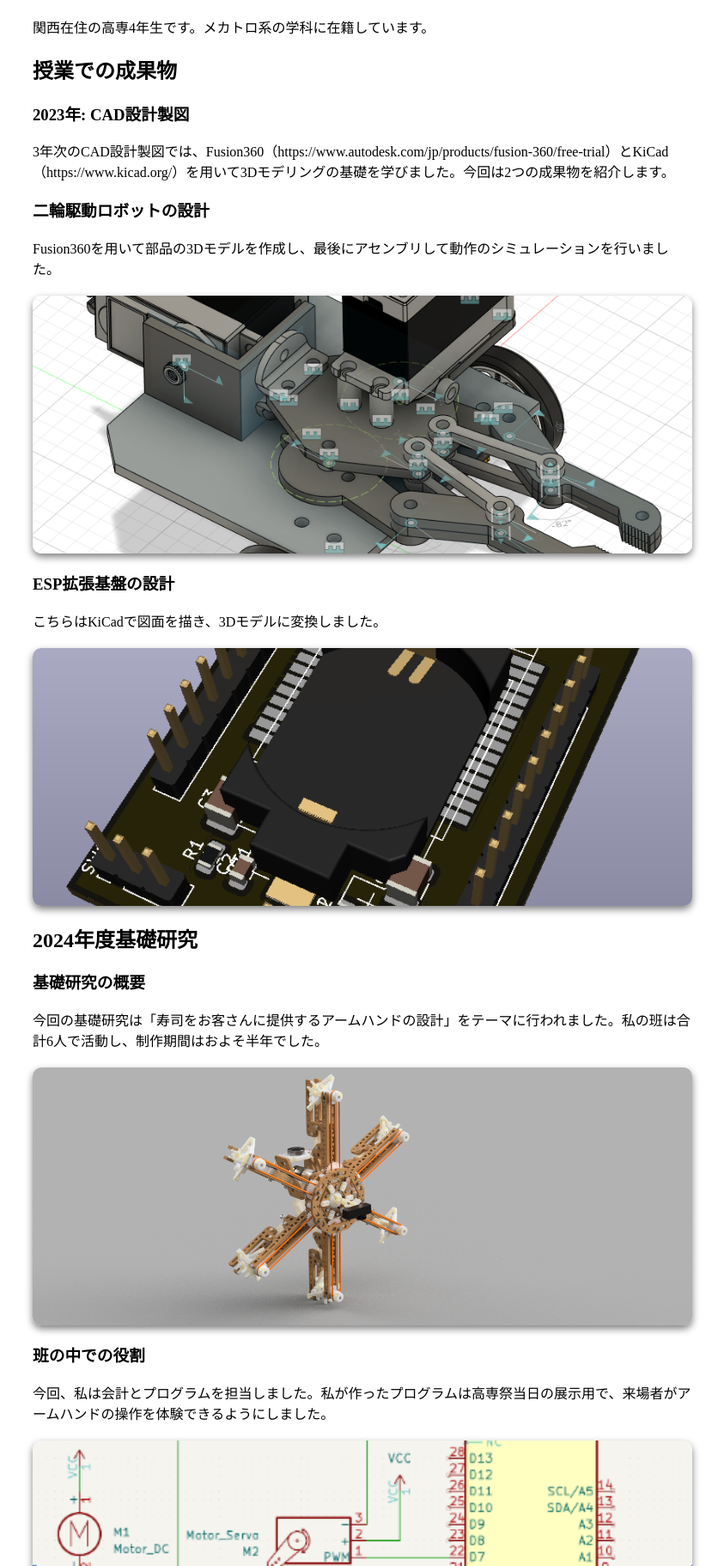
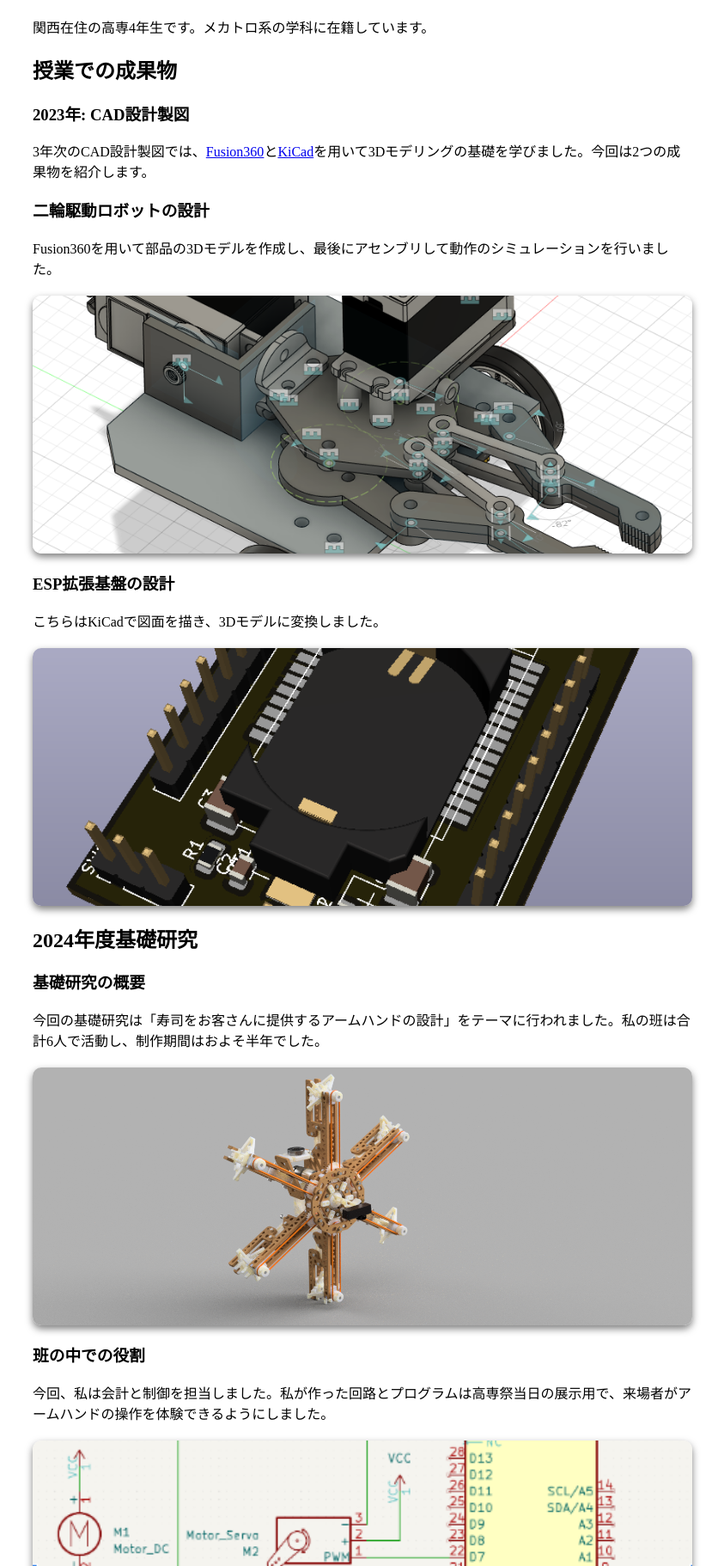
Before and after one commit to Tajiatsu/portfolio, a plain HTML site: page index.html in a window 1280 px wide. Shown: the part 78-1900 px from the top of the page at 86% size, without its empty margins (218-1061 px from the left). Drawn offline with Linux system fonts and the light colour scheme.

Commit message:
Add files via upload

```diff
--- a/index.html
+++ b/index.html
@@ -15,7 +15,7 @@
 
       <h3>2023年: CAD設計製図</h3>
       <p>
-        3年次のCAD設計製図では、Fusion360（<a>https://www.autodesk.com/jp/products/fusion-360/free-trial</a>）とKiCad（<a>https://www.kicad.org/</a>）を用いて3Dモデリングの基礎を学びました。今回は2つの成果物を紹介します。
+        3年次のCAD設計製図では、<a href="https://www.autodesk.com/jp/products/fusion-360/free-trial">Fusion360</a>と<a href="https://www.kicad.org/">KiCad</a>を用いて3Dモデリングの基礎を学びました。今回は2つの成果物を紹介します。
       </p>
       <h3>二輪駆動ロボットの設計</h3>
       <p>
@@ -49,7 +49,7 @@
       </div>
       <h3>班の中での役割</h3>
       <p>
-        今回、私は会計とプログラムを担当しました。私が作ったプログラムは高専祭当日の展示用で、来場者がアームハンドの操作を体験できるようにしました。
+        今回、私は会計と制御を担当しました。私が作った回路とプログラムは高専祭当日の展示用で、来場者がアームハンドの操作を体験できるようにしました。
       </p>
       <div class="img-2col-container">
         <div>
```
